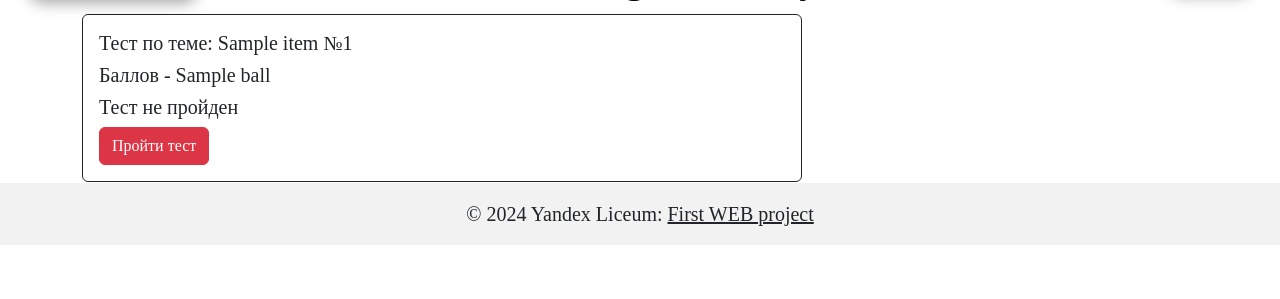
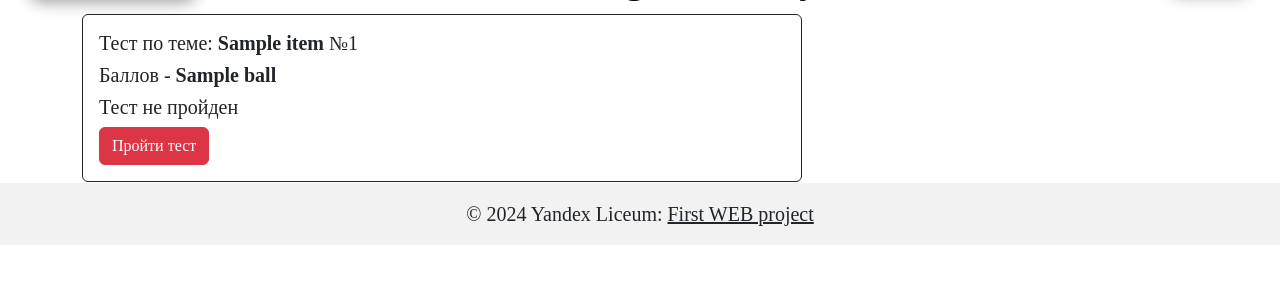
Before and after one commit to EOlVal/WEB, a Flask app: template templates/all_tests.html in a window 1280 px wide. Shown: the part 56-355 px from the top of the page. Run offline with Flask 3, Linux system fonts and the light colour scheme; a user stored in the database is signed in; tables that the repository leaves empty hold one stand-in row (values such as "Sample post"); the template is opened without the code that fills it: most values are stand-ins (such as "Sample title", 1, 10 or a date in 2020); some libraries are stand-ins or nearby versions.

Commit message:
всё готово

```diff
--- a/templates/all_tests.html
+++ b/templates/all_tests.html
@@ -6,8 +6,8 @@
 <div class="card border-dark mb-3" style="max-width: 45rem; bottom: -15px; ">
     <div class="card-body">
 
-        <h5 class="card-title">Тест по теме: {{item.title}} №{{item.id}}</h5>
-        <h5 class="card-text">Баллов - {{item.ball}}</h5>
+        <h5 class="card-title">Тест по теме: <b>{{item.title}}</b> №{{item.id}}</h5>
+        <h5 class="card-text">Баллов - <b>{{item.ball}}</b></h5>
 
         {% if item.id in result %}
         <h5 class="card-text">Тест пройден</h5>
```
Also changed, not shown: db/english.db.
